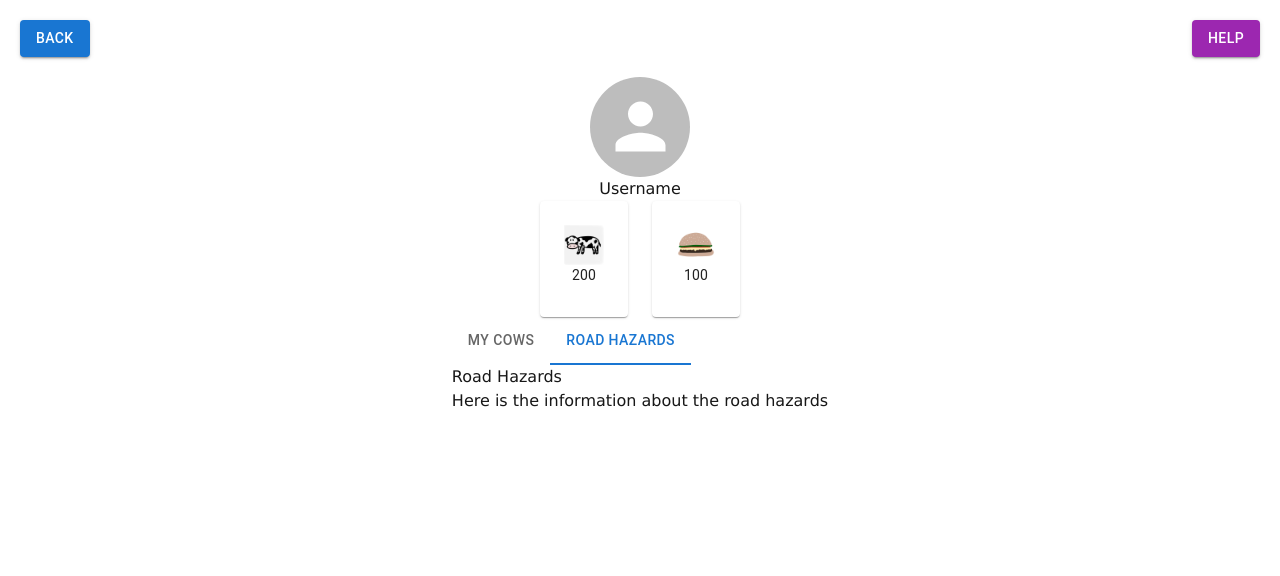
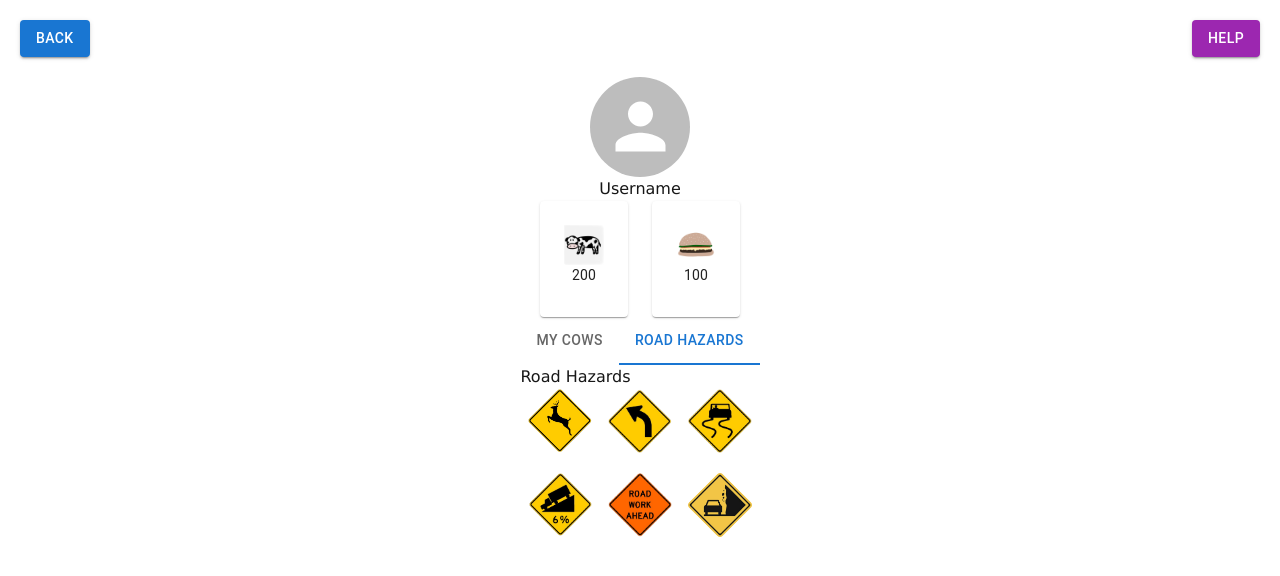
Before and after one commit to edombelayneh/SpartaHack, a Next.js app: page /profile in a window 1280 px wide. Both pictures are taken after a click on the tab "ROAD HAZARDS". Shown: the top 576 px of the page. Built offline with nearby package versions, Linux system fonts and the light colour scheme; no server answers; a web font is replaced by a local one.

Commit message:
road hazards

```diff
--- a/src/app/profile/_components/roadHazards.tsx
+++ b/src/app/profile/_components/roadHazards.tsx
@@ -0,0 +1,109 @@
+import { Icon } from '@mui/material';
+import React, { useState } from 'react';
+
+const RoadHazards: React.FC = () => {
+    const [pointCount, setPointCount] = useState(0);
+    const [message, setMessage] = useState<string | null>(null);
+
+
+    const handleCrossingClick = () => {
+        setPointCount(pointCount + 1);
+        setMessage(`You have updated your point count to ${pointCount} for Crossing`);
+
+        setTimeout(() => {
+            setMessage(null);
+        }, 5000);
+    };
+
+    const handleCurveClick = () => {
+        setPointCount(pointCount + 2);
+        setMessage(`You have updated your point count to ${pointCount} for Curve`);
+
+        setTimeout(() => {
+            setMessage(null);
+        }, 5000);
+    };
+
+    const handleSlipperyClick = () => {
+        setPointCount(pointCount + 5);
+        setMessage(`You have updated your point count to ${pointCount} for Slippery`);
+
+        setTimeout(() => {
+            setMessage(null);
+        }, 5000);
+    };
+
+    const handleHillClick = () => {
+        setPointCount(pointCount + 10);
+        setMessage(`You have updated your point count to ${pointCount} for Hill`);
+
+        setTimeout(() => {
+            setMessage(null);
+        }, 5000);
+    };
+
+    const handleRoadworkClick = () => {
+        setPointCount(pointCount + 4);
+        setMessage(`You have updated your point count to ${pointCount} for Roadwork`);
+
+        setTimeout(() => {
+            setMessage(null);
+        }, 5000);
+    };
+
+    const handleRockfallClick = () => {
+        setPointCount(pointCount + 15);
+        setMessage(`You have updated your point count to ${pointCount} for Rockfall`);
+
+        setTimeout(() => {
+            setMessage(null);
+        }, 5000);
+    };
+
+    return(
+        <div>
+            {message ? (
+            <div>{message}</div>
+            ) : (
+            <div>
+            <div style={{ display: 'flex', flexWrap: 'wrap', marginBottom: '20px' }}>
+                <div style={{ flex: '1 1 33%', display: 'flex', justifyContent: 'center' }}>
+                <Icon onClick={handleCrossingClick} style={{ fontSize: '64px' }}>
+                <img src="/deer.png" alt="Crossing Icon" style={{ width: '100%', height: '100%' }} />
+                </Icon>
+                </div>
+                <div style={{ flex: '1 1 33%', display: 'flex', justifyContent: 'center' }}>
+                <Icon onClick={handleCurveClick} style={{ fontSize: '64px' }}>
+                <img src="/curve.png" alt="Curve Icon" style={{ width: '100%', height: '100%' }} />
+                </Icon>
+                </div>
+                <div style={{ flex: '1 1 33%', display: 'flex', justifyContent: 'center' }}>
+                <Icon onClick={handleSlipperyClick} style={{ fontSize: '64px' }}>
+                <img src="/slippery.png" alt="Slippery Icon" style={{ width: '100%', height: '100%' }} />
+                </Icon>
+                </div>
+            </div>
+            <div style={{ display: 'flex', flexWrap: 'wrap', marginBottom: '20px' }}>
+                <div style={{ flex: '1 1 33%', display: 'flex', justifyContent: 'center' }}>
+                <Icon onClick={handleHillClick} style={{ fontSize: '64px' }}>
+                <img src="/hill.png" alt="Hill Icon" style={{ width: '100%', height: '100%' }} />
+                </Icon>
+                </div>
+                <div style={{ flex: '1 1 33%', display: 'flex', justifyContent: 'center' }}>
+                <Icon onClick={handleRoadworkClick} style={{ fontSize: '64px' }}>
+                <img src="/roadwork.png" alt="RoadWork Icon" style={{ width: '100%', height: '100%' }} />
+                </Icon>
+                </div>
+                <div style={{ flex: '1 1 33%', display: 'flex', justifyContent: 'center' }}>
+                <Icon onClick={handleRockfallClick} style={{ fontSize: '64px' }}>
+                <img src="/rockfall.png" alt="RockFall Icon" style={{ width: '100%', height: '100%' }} />
+                </Icon>
+                </div>
+            </div>
+            </div>
+    )}
+        </div>
+    )
+};
+
+export default RoadHazards;
--- a/src/app/profile/page.tsx
+++ b/src/app/profile/page.tsx
@@ -16,6 +16,7 @@ import {
   Modal,
 } from "@mui/material";
 import MyCows from "./_components/mycows";
+import RoadHazards from "./_components/roadHazards";
 
 const ProfilePage: React.FC = () => {
   const router = useRouter();
@@ -139,7 +140,7 @@ const ProfilePage: React.FC = () => {
         {tabValue === 1 && (
           <div className="mt-3 text-center">
             <h2 className="text-xl font-bold">Road Hazards</h2>
-            <p>Here is the information about the road hazards</p>
+            <RoadHazards></RoadHazards>
           </div>
         )}
       </div>
```
Also changed, not shown: public/hill.png (added).
